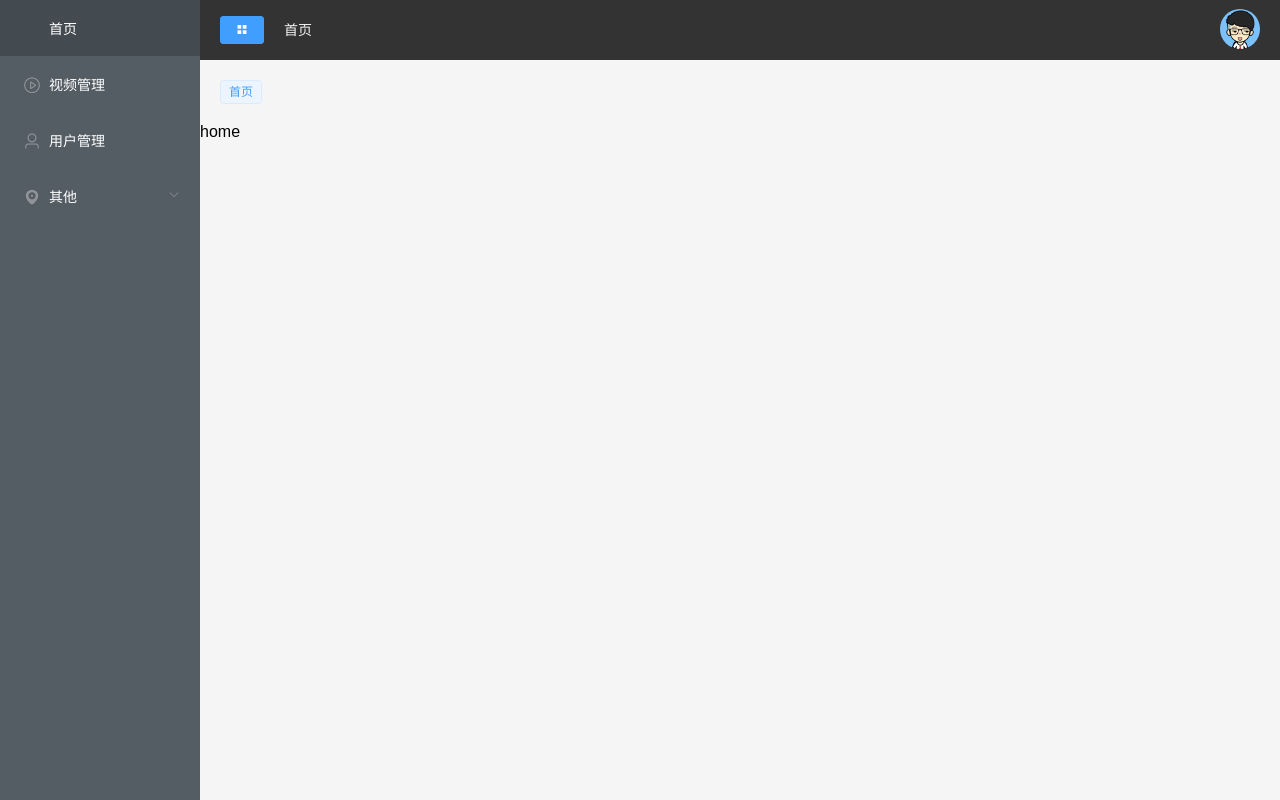
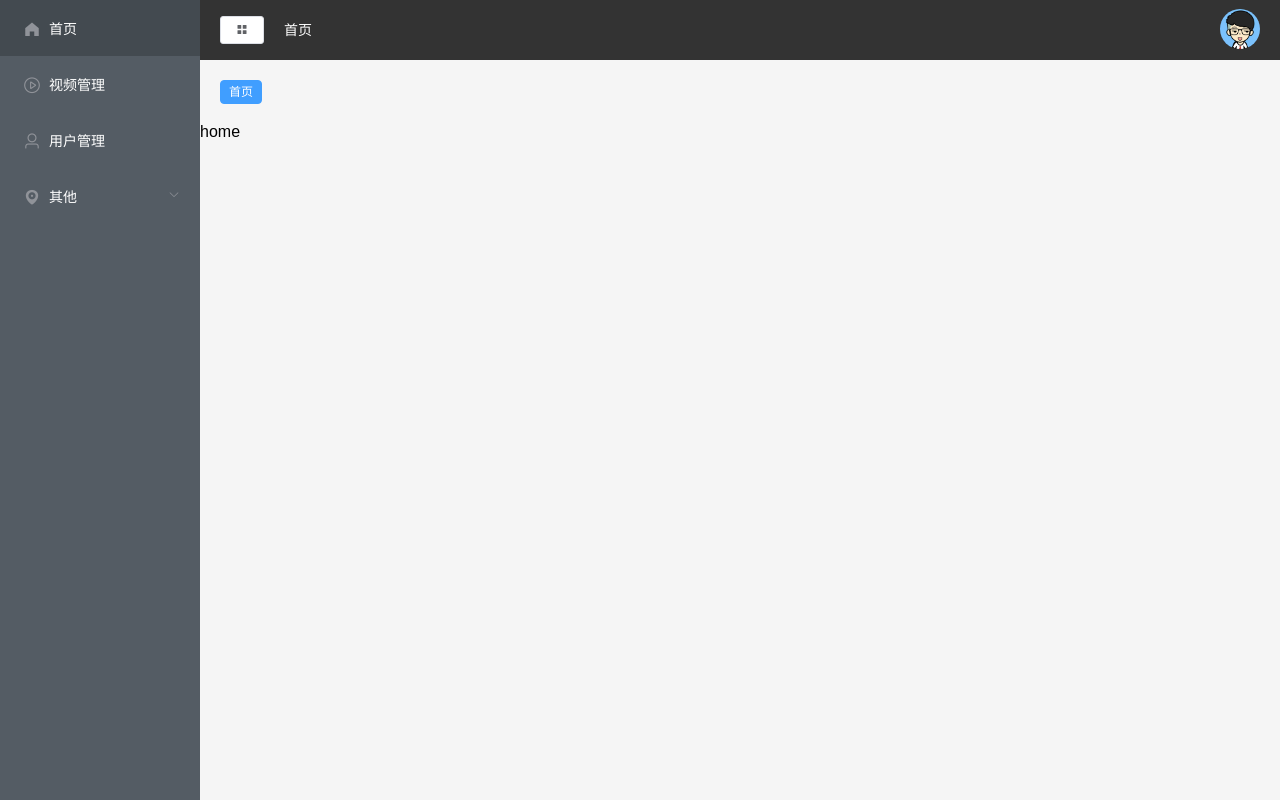
Before and after one commit to sailyw/management-system, a Vue app: page /#/ in a window 1280 px wide. Built offline with nearby package versions, Linux system fonts and the light colour scheme.

Commit message:
页面布局整体样式优化

```diff
--- a/src/components/CommonAside.vue
+++ b/src/components/CommonAside.vue
@@ -5,6 +5,7 @@
     background-color="#545c64"
     text-color="#fff"
     active-text-color="#ffd04b"
+    :collapse="isCollapse"
   >
     <el-menu-item
       :index="item.path"
@@ -41,6 +42,9 @@ export default {
     },
     hasChildren() {
       return this.asideMenu.filter(item => item.children);
+    },
+    isCollapse() {
+      return this.$store.state.tab.isCollapse;
     }
   },
   data() {
@@ -50,7 +54,7 @@ export default {
           path: '/',
           name: 'home',
           label: '首页',
-          icon: 'home'
+          icon: 's-home'
         },
         {
           path: '/video',
@@ -99,4 +103,8 @@ export default {
   height: 100%;
   border: none;
 }
+.el-menu-vertical-demo:not(.el-menu--collapse) {
+  width: 200px;
+  min-height: 400px;
+}
 </style>
--- a/src/components/CommonHeader.vue
+++ b/src/components/CommonHeader.vue
@@ -1,7 +1,7 @@
 <template>
   <header>
     <div class="l-content">
-      <el-button type="primary" icon="el-icon-menu" size="mini"></el-button>
+      <el-button plain icon="el-icon-menu" size="mini" @click="collapseMenu"></el-button>
       <el-breadcrumb separator="/">
         <el-breadcrumb-item :to="{ path: '/' }">首页</el-breadcrumb-item>
         <el-breadcrumb-item :to="current.path" v-if="current"
@@ -35,6 +35,11 @@ export default {
     ...mapState({
       current: state => state.tab.currentMenu
     })
+  },
+  methods: {
+    collapseMenu() {
+      this.$store.commit('collapseMenu');
+    }
   }
 };
 </script>
@@ -64,11 +69,12 @@ header {
 <style lang="scss">
 .el-breadcrumb__item {
   .el-breadcrumb__inner {
-    color: #fff;
+    color: #666;
+    font-weight: normal;
   }
   &:last-child {
     .el-breadcrumb__inner {
-      color: #f4f4f4;
+      color: #fff;
     }
   }
 }
--- a/src/components/CommonTab.vue
+++ b/src/components/CommonTab.vue
@@ -8,6 +8,7 @@
       :disable-transitions="false"
       @close="handleClose(tag)"
       @click="changeMenu(tag)"
+      :effect="$route.name === tag.name ? 'dark' : 'plain'"
     >
       {{ tag.label }}
     </el-tag>
@@ -50,6 +51,7 @@ export default {
   padding: 20px;
   .el-tag {
     margin-right: 15px;
+    cursor: pointer;
   }
 }
 </style>
--- a/src/store/tab.js
+++ b/src/store/tab.js
@@ -1,7 +1,8 @@
 export default {
   state: {
+    isCollapse: false, //是否折叠
+    currentMenu: null, //点击菜单
     menu: [], // 全部菜单
-    currentMenu: null, //点击菜单
     tabsList: [
       {
         path: '/',
@@ -30,6 +31,10 @@ export default {
       let result = state.tabsList.findIndex(item => item.name === val.name);
       // 删除
       state.tabsList.splice(result, 1);
+    },
+    // 收缩和展开
+    collapseMenu(state) {
+      state.isCollapse = !state.isCollapse;
     }
   },
   actions: {}
--- a/src/views/Main.vue
+++ b/src/views/Main.vue
@@ -1,6 +1,6 @@
 <template>
   <el-container style="height:100%">
-    <el-aside width="200px"><common-aside></common-aside></el-aside>
+    <el-aside width="auto"><common-aside></common-aside></el-aside>
     <el-container>
       <el-header><common-header></common-header></el-header>
       <common-tab></common-tab>
```
